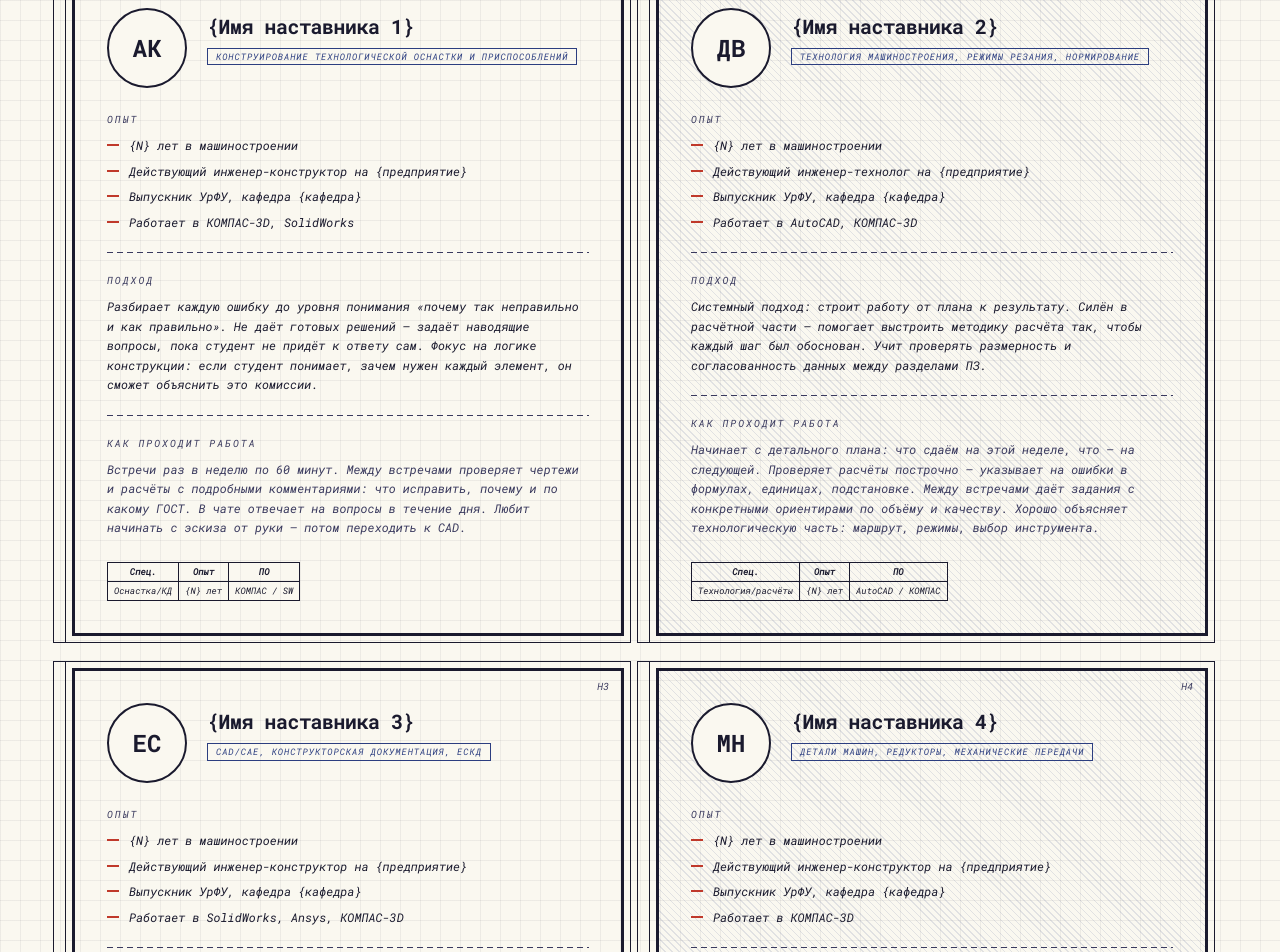
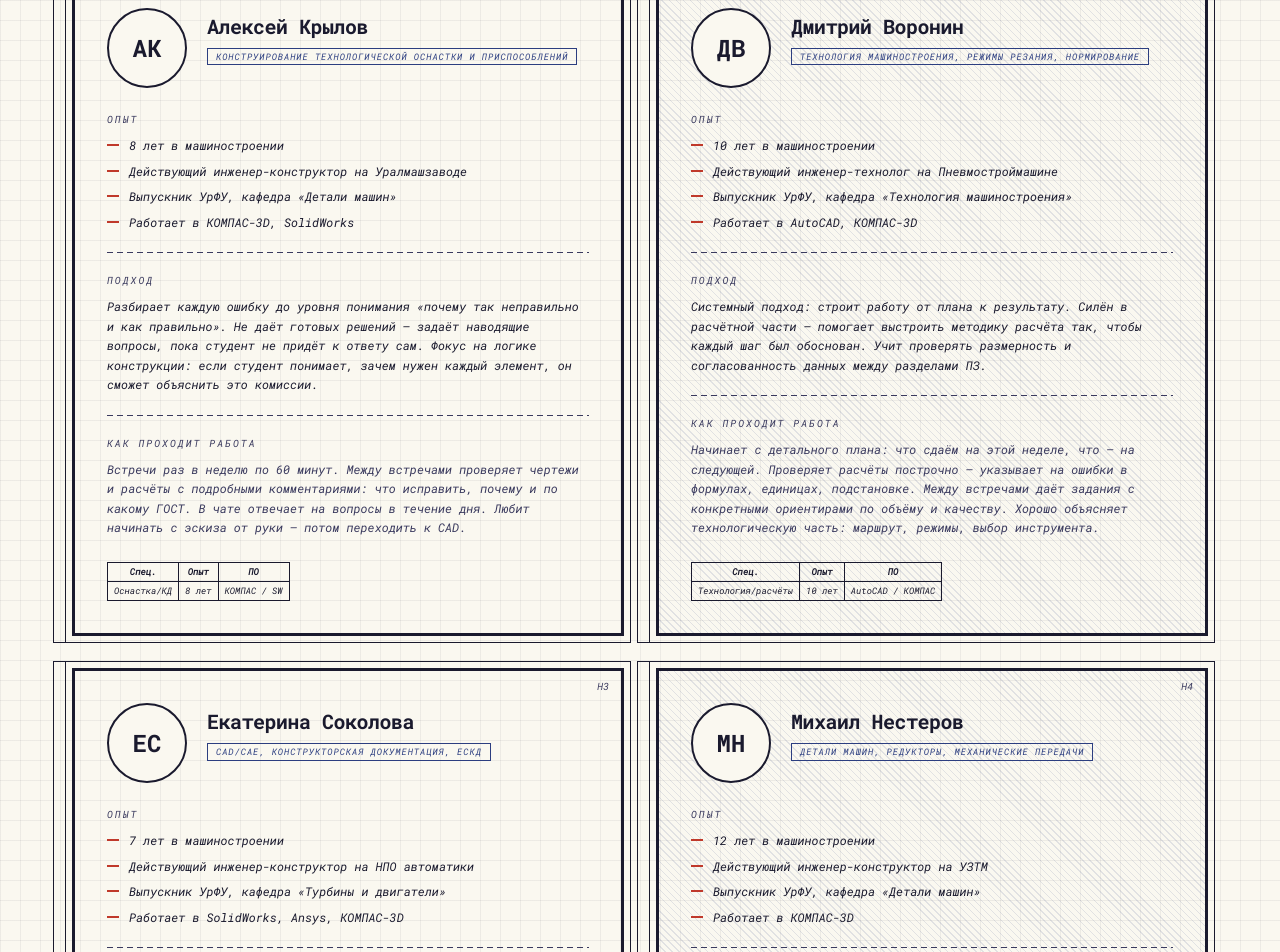
Before and after one commit to pr-poehali-dev/nova-initiative-14, a React (Vite) app: page /experts in a window 1280 px wide. Shown: the part 900-1852 px from the top of the page. Built offline with nearby package versions, Linux system fonts and the light colour scheme; a web font is replaced by a local one.

Commit message:
Replace placeholders with real content & fix bugs

```diff
--- a/src/pages/Experts.tsx
+++ b/src/pages/Experts.tsx
@@ -4,67 +4,67 @@ import Icon from "@/components/ui/icon";
 const mentors = [
   {
     initials: "АК",
-    name: "{Имя наставника 1}",
+    name: "Алексей Крылов",
     tag: "Конструирование технологической оснастки и приспособлений",
     experience: [
-      "{N} лет в машиностроении",
-      "Действующий инженер-конструктор на {предприятие}",
-      "Выпускник УрФУ, кафедра {кафедра}",
+      "8 лет в машиностроении",
+      "Действующий инженер-конструктор на Уралмашзаводе",
+      "Выпускник УрФУ, кафедра «Детали машин»",
       "Работает в КОМПАС-3D, SolidWorks",
     ],
     approach:
       "Разбирает каждую ошибку до уровня понимания «почему так неправильно и как правильно». Не даёт готовых решений — задаёт наводящие вопросы, пока студент не придёт к ответу сам. Фокус на логике конструкции: если студент понимает, зачем нужен каждый элемент, он сможет объяснить это комиссии.",
     work:
       "Встречи раз в неделю по 60 минут. Между встречами проверяет чертежи и расчёты с подробными комментариями: что исправить, почему и по какому ГОСТ. В чате отвечает на вопросы в течение дня. Любит начинать с эскиза от руки — потом переходить к CAD.",
-    stamp: { spec: "Оснастка/КД", exp: "{N} лет", software: "КОМПАС / SW" },
+    stamp: { spec: "Оснастка/КД", exp: "8 лет", software: "КОМПАС / SW" },
   },
   {
     initials: "ДВ",
-    name: "{Имя наставника 2}",
+    name: "Дмитрий Воронин",
     tag: "Технология машиностроения, режимы резания, нормирование",
     experience: [
-      "{N} лет в машиностроении",
-      "Действующий инженер-технолог на {предприятие}",
-      "Выпускник УрФУ, кафедра {кафедра}",
+      "10 лет в машиностроении",
+      "Действующий инженер-технолог на Пневмостроймашине",
+      "Выпускник УрФУ, кафедра «Технология машиностроения»",
       "Работает в AutoCAD, КОМПАС-3D",
     ],
     approach:
       "Системный подход: строит работу от плана к результату. Силён в расчётной части — помогает выстроить методику расчёта так, чтобы каждый шаг был обоснован. Учит проверять размерность и согласованность данных между разделами ПЗ.",
     work:
       "Начинает с детального плана: что сдаём на этой неделе, что — на следующей. Проверяет расчёты построчно — указывает на ошибки в формулах, единицах, подстановке. Между встречами даёт задания с конкретными ориентирами по объёму и качеству. Хорошо объясняет технологическую часть: маршрут, режимы, выбор инструмента.",
-    stamp: { spec: "Технология/расчёты", exp: "{N} лет", software: "AutoCAD / КОМПАС" },
+    stamp: { spec: "Технология/расчёты", exp: "10 лет", software: "AutoCAD / КОМПАС" },
   },
   {
     initials: "ЕС",
-    name: "{Имя наставника 3}",
+    name: "Екатерина Соколова",
     tag: "CAD/CAE, конструкторская документация, ЕСКД",
     experience: [
-      "{N} лет в машиностроении",
-      "Действующий инженер-конструктор на {предприятие}",
-      "Выпускник УрФУ, кафедра {кафедра}",
+      "7 лет в машиностроении",
+      "Действующий инженер-конструктор на НПО автоматики",
+      "Выпускник УрФУ, кафедра «Турбины и двигатели»",
       "Работает в SolidWorks, Ansys, КОМПАС-3D",
     ],
     approach:
       "Визуал: разбирает всё на чертежах, 3D-моделях и скриншотах. Вместо длинных объяснений в тексте — показывает на конкретном примере, где ошибка и как должно быть. Сильная сторона — ЕСКД и оформление КД: знает стандарты не формально, а с пониманием, зачем каждое требование существует.",
     work:
       "Встречи проходят с демонстрацией экрана: открывает чертёж студента и разбирает прямо в CAD. Между встречами присылает пометки на PDF — конкретные указания с номерами ГОСТ. Помогает с CAE: ставит задачу в Ansys вместе со студентом, объясняет граничные условия и интерпретацию результатов. Терпелив к тем, кто только осваивает ПО.",
-    stamp: { spec: "CAD/CAE/ЕСКД", exp: "{N} лет", software: "SW / Ansys / КОМПАС" },
+    stamp: { spec: "CAD/CAE/ЕСКД", exp: "7 лет", software: "SW / Ansys / КОМПАС" },
   },
   {
     initials: "МН",
-    name: "{Имя наставника 4}",
+    name: "Михаил Нестеров",
     tag: "Детали машин, редукторы, механические передачи",
     experience: [
-      "{N} лет в машиностроении",
-      "Действующий инженер-конструктор на {предприятие}",
-      "Выпускник УрФУ, кафедра {кафедра}",
+      "12 лет в машиностроении",
+      "Действующий инженер-конструктор на УЗТМ",
+      "Выпускник УрФУ, кафедра «Детали машин»",
       "Работает в КОМПАС-3D",
     ],
     approach:
       "Терпеливый: объясняет столько раз, сколько нужно, пока студент не поймёт. Не торопит и не давит. Считает, что лучше потратить лишние 15 минут на объяснение, чем потом переделывать целый раздел. Особенно силён в деталях машин: подшипники, валы, зубчатые передачи, муфты — знает и теорию, и практику подбора.",
     work:
       "Строит занятие вокруг вопросов студента: сначала разбирает то, что не получилось, потом — план на неделю. Между встречами проверяет текст и расчёты, оставляет голосовые в Telegram с пояснениями. Помогает подбирать подшипники по каталогам SKF/FAG, проверяет кинематику редукторов, разбирает ошибки в эпюрах моментов.",
-    stamp: { spec: "Детали машин/редукторы", exp: "{N} лет", software: "КОМПАС-3D" },
+    stamp: { spec: "Детали машин/редукторы", exp: "12 лет", software: "КОМПАС-3D" },
   },
 ];
 
--- a/src/pages/Privacy.tsx
+++ b/src/pages/Privacy.tsx
@@ -92,7 +92,7 @@ const Privacy = () => {
 
           <div className="flex flex-col sm:flex-row sm:items-center sm:justify-between gap-4 pl-10">
             <p className="font-gost text-[10px] text-[var(--drawing-line-thin)]">
-              Дата последнего обновления: {"{"}дата{"}"}
+              Дата последнего обновления: 19 апреля 2026
             </p>
             <div className="flex items-center gap-4">
               <Link to="/contacts" className="font-gost text-xs text-[var(--drawing-accent)] hover:underline flex items-center gap-1.5">
```
